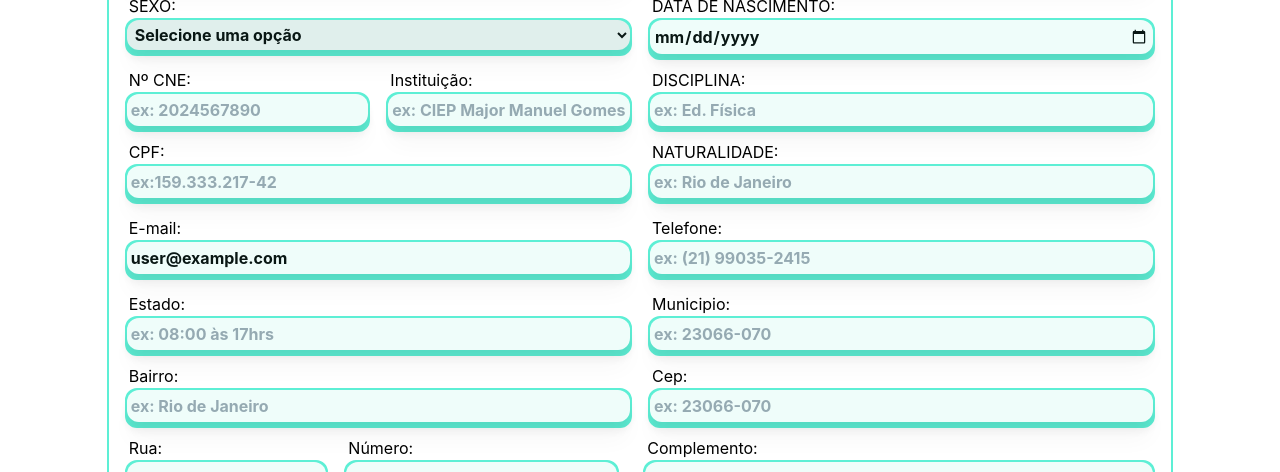
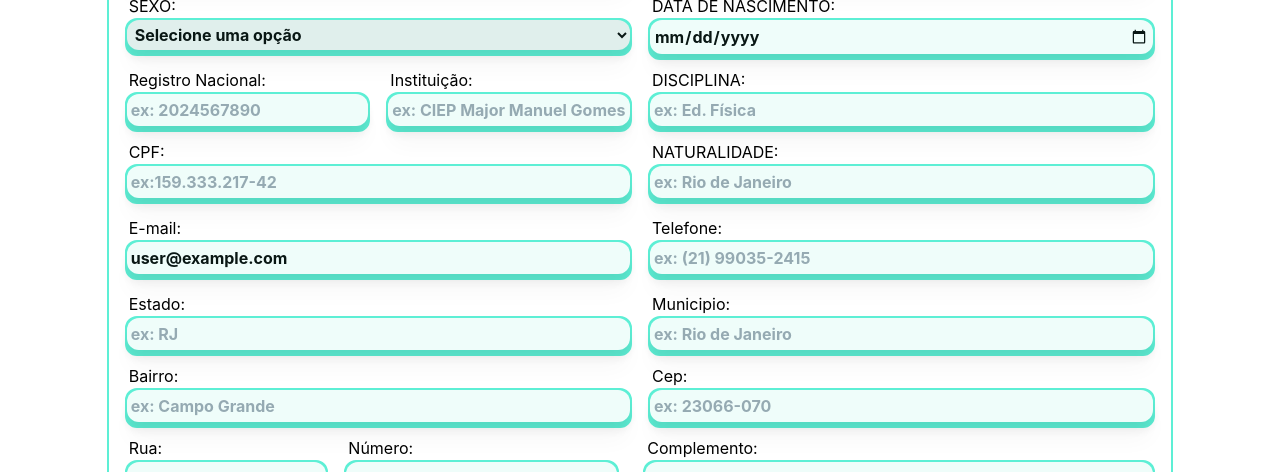
Before and after one commit to yurisdevops/educontrol, a React (Vite) app: page /profileTeacher in a window 1280 px wide. Shown: the part 180-652 px from the top of the page. Built offline with nearby package versions, Linux system fonts and the light colour scheme; no server answers; the database is empty; sample sign-in values are in the browser's storage.

Commit message:
Atualizações no formulario de profile.

```diff
--- a/src/Components/AdressForm/index.tsx
+++ b/src/Components/AdressForm/index.tsx
@@ -16,7 +16,7 @@ export function AdressForm({ register, errors }: AddressFormProps) {
           </label>
           <Input
             type="text"
-            placeholder="ex: 08:00 às 17hrs"
+            placeholder="ex: RJ"
             name="openingHours"
             register={register}
             error={errors.openingHours?.message}
@@ -28,7 +28,7 @@ export function AdressForm({ register, errors }: AddressFormProps) {
           </label>
           <Input
             type="text"
-            placeholder="ex: 23066-070"
+            placeholder="ex: Rio de Janeiro"
             name="neighborhood"
             register={register}
             error={errors.neighborhood?.message}
@@ -43,7 +43,7 @@ export function AdressForm({ register, errors }: AddressFormProps) {
           </label>
           <Input
             type="text"
-            placeholder="ex: Rio de Janeiro"
+            placeholder="ex: Campo Grande"
             name="county"
             register={register}
             error={errors.county?.message}
--- a/src/Components/TeacherForm/index.tsx
+++ b/src/Components/TeacherForm/index.tsx
@@ -75,7 +75,7 @@ export function TeacherForm({
         <div className="flex flex-1 gap-4 items-center">
           <div className="flex-1">
             <label htmlFor="registration" className="ml-1 text-base">
-              Nº CNE:
+              Registro Nacional:
             </label>
             <Input
               type="text"
--- a/src/Pages/Profile/ProfileTeacher/index.tsx
+++ b/src/Pages/Profile/ProfileTeacher/index.tsx
@@ -66,7 +66,7 @@ const profileSchema = z.object({
   cpf: z.string().refine(validarCPF, {
     message: "CPF inválido",
   }),
-  registration: z.string().min(1, "CNE é obrigatória"),
+  registration: z.string().min(1, "Registro Nacional é obrigatório"),
   instituionName: z.string().min(1, "Instituição é obrigatório"),
   placeOfBirth: z.string().min(1, "Naturalidade é obrigatória"),
   cep: z.string().min(1, "CEP é obrigatório"),
```
